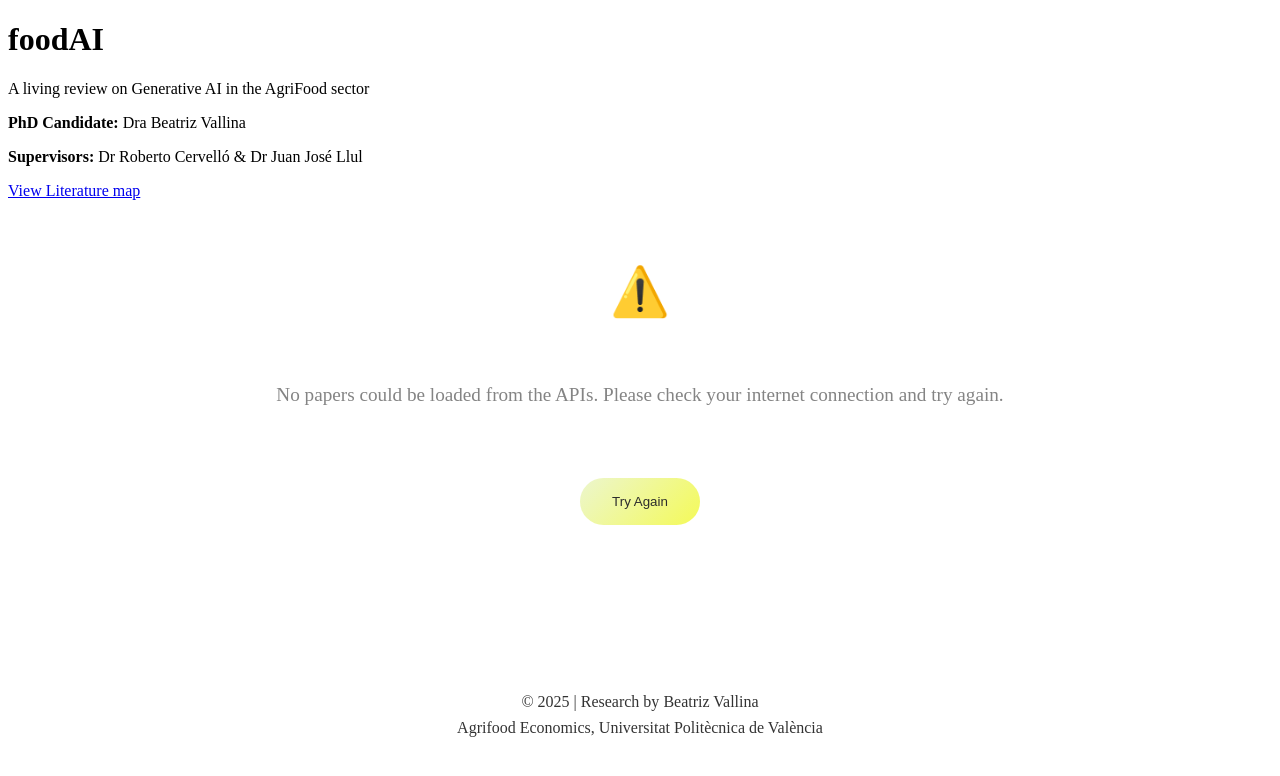
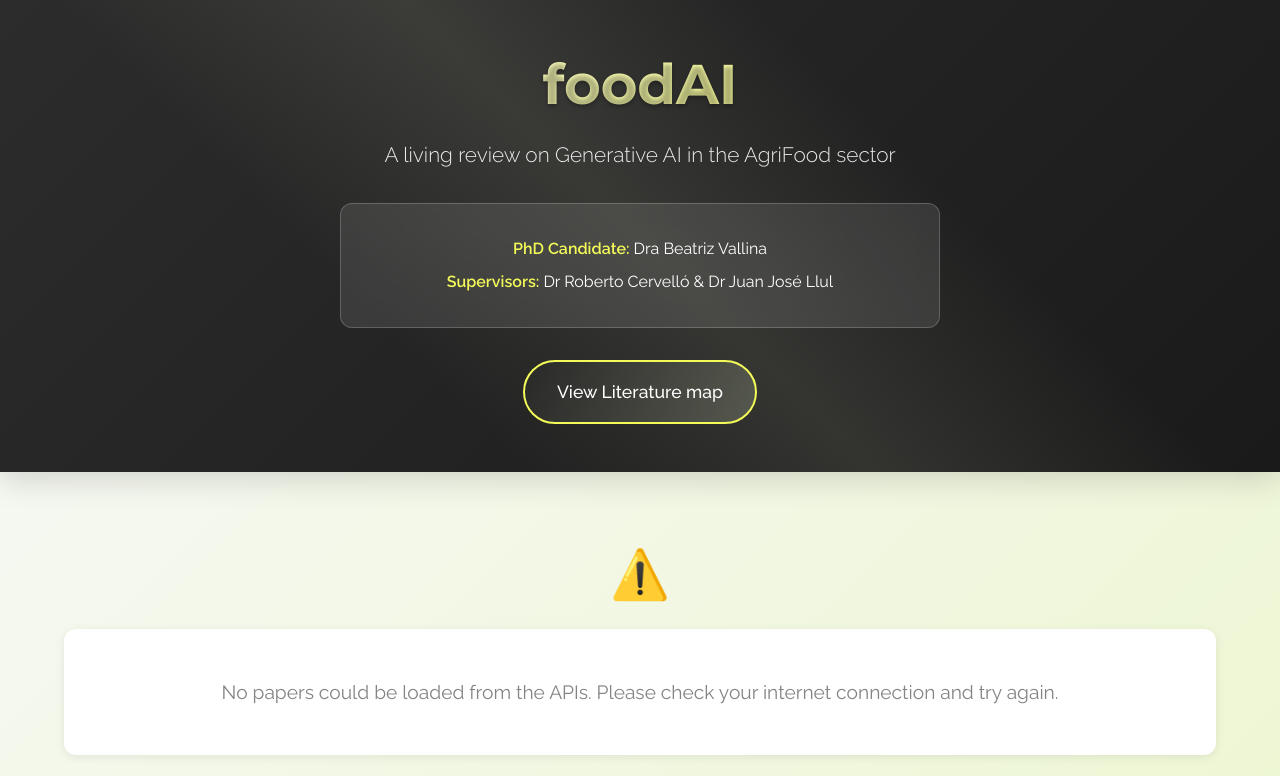
Before and after one commit to bvalach/genai-agrifood, a plain HTML site: page index.html in a window 1280 px wide. Shown: the top 776 px of the page. Drawn offline with Linux system fonts and the light colour scheme; no server answers.

Commit message:
css redone

```diff
--- a/style.css
+++ b/style.css
@@ -1,3 +1,222 @@
+/* Importar fuentes modernas */
+@import url('https://fonts.googleapis.com/css2?family=Montserrat:wght@300;400;500;600;700&family=Raleway:wght@300;400;500;600&display=swap');
+
+/* Variables CSS para consistencia */
+:root {
+    --primary-green: #ECF6CE;
+    --accent-yellow: #F4FA58;
+    --text-gray: #848484;
+    --dark-gray: #2c2c2c;
+    --light-gray: #f8f9fa;
+    --white: #ffffff;
+    --shadow-light: 0 2px 10px rgba(0,0,0,0.08);
+    --shadow-medium: 0 4px 20px rgba(0,0,0,0.12);
+    --shadow-heavy: 0 8px 30px rgba(0,0,0,0.15);
+    --border-radius: 12px;
+    --transition: all 0.3s cubic-bezier(0.4, 0, 0.2, 1);
+}
+
+* {
+    box-sizing: border-box;
+}
+
+body {
+    font-family: 'Raleway', -apple-system, BlinkMacSystemFont, 'Segoe UI', sans-serif;
+    margin: 0;
+    padding: 0;
+    background: linear-gradient(135deg, var(--light-gray) 0%, var(--primary-green) 100%);
+    color: var(--dark-gray);
+    line-height: 1.6;
+    min-height: 100vh;
+}
+
+header {
+    background: linear-gradient(135deg, var(--dark-gray) 0%, #1a1a1a 100%);
+    color: var(--white);
+    padding: 2.5rem 1rem;
+    text-align: center;
+    box-shadow: var(--shadow-heavy);
+    position: relative;
+    overflow: hidden;
+}
+
+header::before {
+    content: '';
+    position: absolute;
+    top: 0;
+    left: 0;
+    right: 0;
+    bottom: 0;
+    background: linear-gradient(45deg, transparent 30%, rgba(236, 246, 206, 0.1) 50%, transparent 70%);
+    pointer-events: none;
+}
+
+header h1 {
+    font-family: 'Montserrat', sans-serif;
+    font-size: 3.5rem;
+    font-weight: 700;
+    margin: 0 0 0.5rem 0;
+    background: linear-gradient(135deg, var(--white) 0%, var(--accent-yellow) 100%);
+    -webkit-background-clip: text;
+    -webkit-text-fill-color: transparent;
+    background-clip: text;
+    text-shadow: 0 2px 4px rgba(0,0,0,0.3);
+    position: relative;
+    z-index: 1;
+}
+
+header > p {
+    font-size: 1.3rem;
+    font-weight: 300;
+    margin: 0 0 2rem 0;
+    opacity: 0.9;
+    position: relative;
+    z-index: 1;
+}
+
+.acknowledgement {
+    background: rgba(255, 255, 255, 0.1);
+    backdrop-filter: blur(10px);
+    border: 1px solid rgba(255, 255, 255, 0.2);
+    border-radius: var(--border-radius);
+    padding: 1.5rem;
+    margin: 2rem auto;
+    max-width: 600px;
+    position: relative;
+    z-index: 1;
+}
+
+.acknowledgement p {
+    margin: 0.5rem 0;
+    font-size: 1rem;
+    font-weight: 400;
+}
+
+.acknowledgement strong {
+    color: var(--accent-yellow);
+    font-weight: 600;
+}
+
+header nav {
+    margin-top: 2rem;
+    position: relative;
+    z-index: 1;
+}
+
+header nav a.nav-link {
+    display: inline-block;
+    color: var(--white);
+    text-decoration: none;
+    padding: 1rem 2rem;
+    background: linear-gradient(135deg, transparent 0%, rgba(236, 246, 206, 0.2) 100%);
+    border: 2px solid var(--accent-yellow);
+    border-radius: 50px;
+    font-weight: 500;
+    font-size: 1.1rem;
+    transition: var(--transition);
+    position: relative;
+    overflow: hidden;
+}
+
+header nav a.nav-link::before {
+    content: '';
+    position: absolute;
+    top: 0;
+    left: -100%;
+    width: 100%;
+    height: 100%;
+    background: linear-gradient(90deg, transparent, rgba(244, 250, 88, 0.4), transparent);
+    transition: left 0.5s;
+}
+
+header nav a.nav-link:hover::before {
+    left: 100%;
+}
+
+header nav a.nav-link:hover {
+    background: var(--accent-yellow);
+    color: #0D47A1; /* Azul oscuro para mejor contraste */
+    transform: translateY(-2px);
+    box-shadow: 0 8px 25px rgba(244, 250, 88, 0.4);
+}
+
+main {
+    padding: 3rem 1rem;
+    max-width: 1400px;
+    margin: 0 auto;
+}
+
+h2 {
+    font-family: 'Montserrat', sans-serif;
+    font-size: 2.5rem;
+    font-weight: 600;
+    text-align: center;
+    margin: 0 0 1rem 0;
+    color: var(--dark-gray);
+}
+
+main > p {
+    text-align: center;
+    font-size: 1.1rem;
+    color: var(--text-gray);
+    margin-bottom: 3rem;
+}
+
+#paper-grid {
+    display: grid;
+    grid-template-columns: repeat(auto-fill, minmax(350px, 1fr));
+    gap: 1.5rem; /* Reducido de 2rem */
+    padding: 0;
+}
+
+.paper-card {
+    background: var(--white);
+    border: none;
+    border-radius: var(--border-radius);
+    padding: 1.5rem; /* Reducido de 2rem */
+    cursor: pointer;
+    transition: var(--transition);
+    box-shadow: var(--shadow-light);
+    position: relative;
+    overflow: hidden;
+}
+
+.paper-card::before {
+    content: '';
+    position: absolute;
+    top: 0;
+    left: 0;
+    width: 100%;
+    height: 4px;
+    background: linear-gradient(90deg, var(--primary-green), var(--accent-yellow));
+    transform: scaleX(0);
+    transition: transform 0.3s ease;
+}
+
+.paper-card:hover::before {
+    transform: scaleX(1);
+}
+
+.paper-card:hover {
+    transform: translateY(-8px);
+    box-shadow: var(--shadow-heavy);
+}
+
+.paper-card h3 {
+    font-family: 'Montserrat', sans-serif;
+    font-size: 1.15rem; /* Reducido de 1.3rem */
+    font-weight: 600;
+    margin: 0 0 0.8rem 0; /* Margen inferior reducido */
+    color: var(--dark-gray);
+    line-height: 1.4;
+}
+
+.paper-card p {
+    margin: 0.4rem 0; /* Reducido de 0.5rem */
+    color: var(--text-gray);
+    font-size: 0.9rem; /* Reducido de 0.95rem */
+}
+
 .paper-doi {
     font-size: 0.8rem;
     color: var(--dark-gray); /* Texto oscuro para legibilidad */
```
